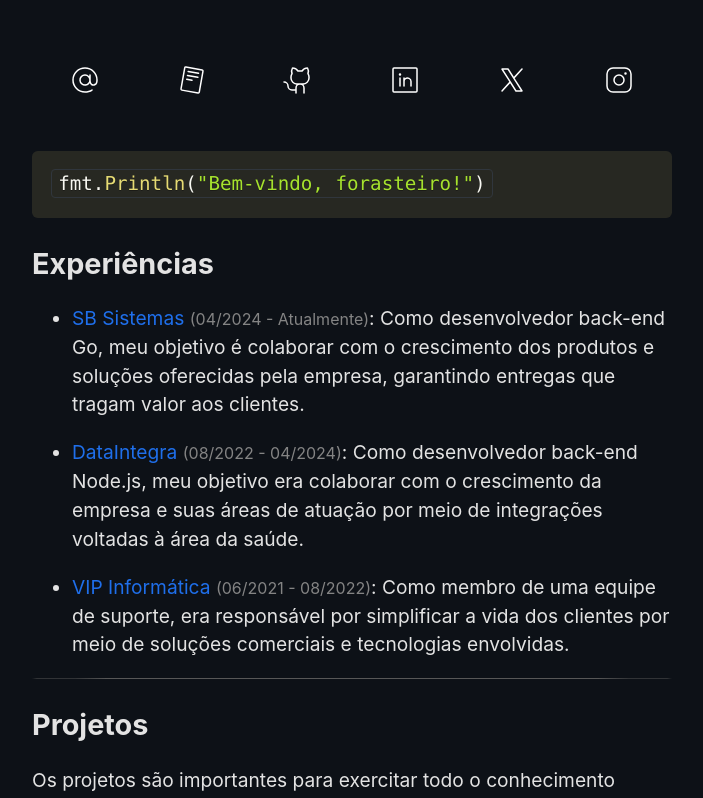
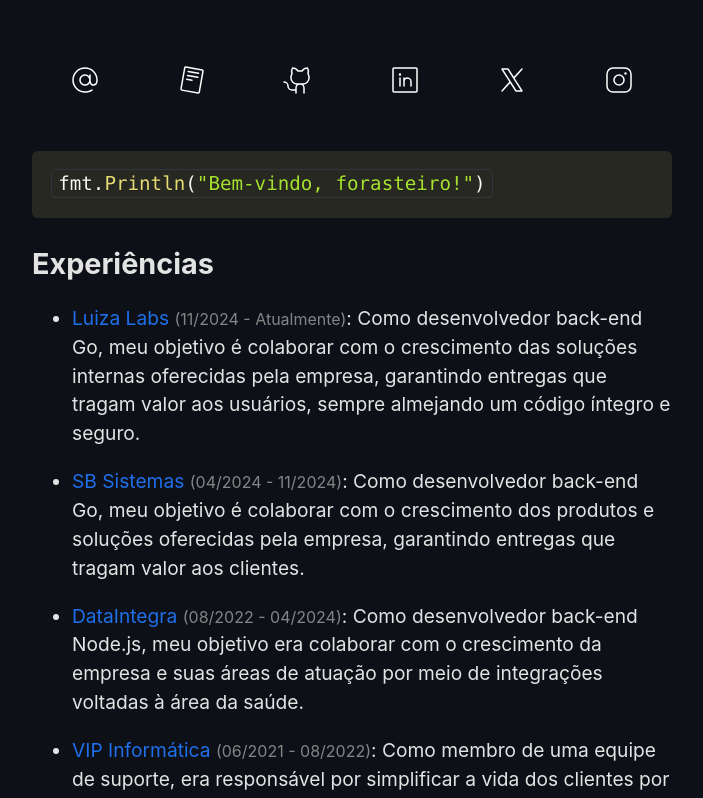
Before and after one commit to Otarossoni/otaviorossoni.com, a React (Vite) app: page / in a window 1280 px wide. Shown: the top 798 px of the page, without its empty margins (288-991 px from the left). Built offline with nearby package versions, Linux system fonts and the light colour scheme.

Commit message:
feat: adiciona Luiza Labs nas experiências

```diff
--- a/src/components/Body.content.ts
+++ b/src/components/Body.content.ts
@@ -5,7 +5,9 @@
 
 ## Experiências
 
-- <a href="https://www.sbsistemas.com.br/" target="_blank">SB Sistemas</a> <time>(04/2024 - Atualmente)</time>: Como desenvolvedor back-end Go, meu objetivo é colaborar com o crescimento dos produtos e soluções oferecidas pela empresa, garantindo entregas que tragam valor aos clientes.
+- <a href="https://www.linkedin.com/company/luizalabs/" target="_blank">Luiza Labs</a> <time>(11/2024 - Atualmente)</time>: Como desenvolvedor back-end Go, meu objetivo é colaborar com o crescimento das soluções internas oferecidas pela empresa, garantindo entregas que tragam valor aos usuários, sempre almejando um código íntegro e seguro.
+
+- <a href="https://www.sbsistemas.com.br/" target="_blank">SB Sistemas</a> <time>(04/2024 - 11/2024)</time>: Como desenvolvedor back-end Go, meu objetivo é colaborar com o crescimento dos produtos e soluções oferecidas pela empresa, garantindo entregas que tragam valor aos clientes.
 
 - <a href="https://www.dataintegra.com.br/" target="_blank">DataIntegra</a> <time>(08/2022 - 04/2024)</time>: Como desenvolvedor back-end Node.js, meu objetivo era colaborar com o crescimento da empresa e suas áreas de atuação por meio de integrações voltadas à área da saúde.
 
```
